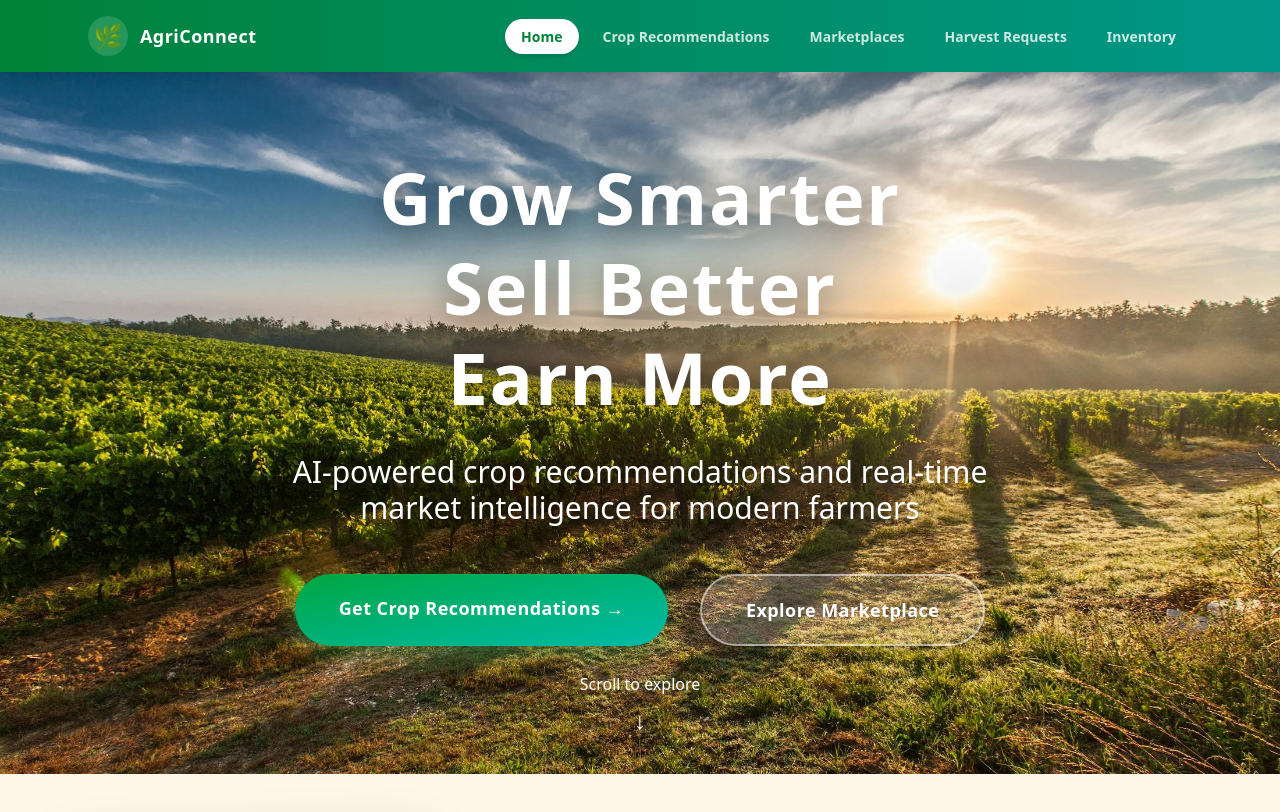
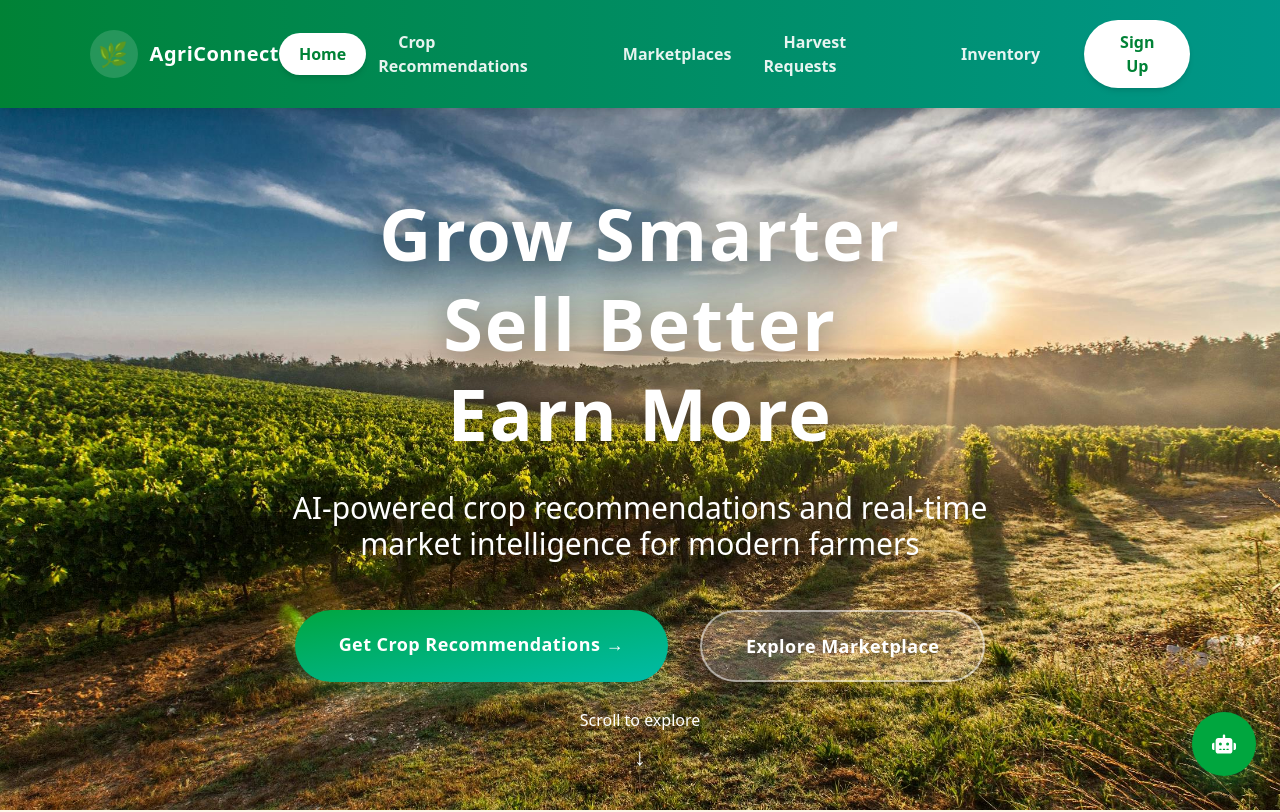
Before and after one commit to PrasadWijesinghe/AgriConnect, a React (Vite) app in the folder frontend/: page / in a window 1280 px wide. Shown: the top 812 px of the page. Built offline with nearby package versions, Linux system fonts and the light colour scheme.

Commit message:
fourth commit

```diff
--- a/frontend/src/components/Header.jsx
+++ b/frontend/src/components/Header.jsx
@@ -6,22 +6,23 @@ function Header() {
   const navLinkClass = (path) => {
     const active = location.pathname === path;
     return [
-      'px-4 py-2 rounded-full text-sm font-semibold transition-colors duration-200',
+      'px-5 py-2.5 rounded-full text-base font-semibold transition-colors duration-200',
       active
         ? 'bg-white text-green-700 shadow-md'
-        : 'text-white/80 hover:text-white hover:bg-white/10',
+        : 'text-white/90 hover:text-white hover:bg-white/10',
     ].join(' ');
   };
 
   return (
     <header className="sticky top-0 z-50 bg-gradient-to-r from-green-700 to-teal-600 text-white shadow-lg">
-      <div className="mx-auto flex max-w-6xl items-center justify-between px-6 py-4">
-        <Link to="/" className="flex items-center gap-3 text-lg font-bold tracking-wide">
-          <span className="flex h-10 w-10 items-center justify-center rounded-full bg-white/15 text-2xl">🌿</span>
+      <div className="flex items-center justify-between px-[7%] py-5">
+        <Link to="/" className="flex items-center gap-3 text-xl font-bold tracking-wide">
+          <span className="flex h-12 w-12 items-center justify-center rounded-full bg-white/15 text-2xl">🌿</span>
           <span>AgriConnect</span>
         </Link>
+        <div className="flex items-center gap-6">
           <nav>
-          <ul className="flex items-center gap-2">
+            <ul className="flex items-center gap-3">
               <li><Link to="/" className={navLinkClass('/')}>Home</Link></li>
               <li><Link to="/crop-recommendations" className={navLinkClass('/crop-recommendations')}>Crop Recommendations</Link></li>
               <li><Link to="/marketplaces" className={navLinkClass('/marketplaces')}>Marketplaces</Link></li>
@@ -29,6 +30,10 @@ function Header() {
               <li><Link to="/inventory" className={navLinkClass('/inventory')}>Inventory</Link></li>
             </ul>
           </nav>
+          <button className="px-6 py-2.5 rounded-full bg-white text-green-700 font-semibold text-base shadow-md hover:bg-white/95 hover:shadow-lg transition-all duration-200">
+            Sign Up
+          </button>
+        </div>
       </div>
     </header>
   );
--- a/frontend/src/pages/Home.jsx
+++ b/frontend/src/pages/Home.jsx
@@ -1,8 +1,11 @@
 import { Link } from 'react-router-dom';
-import { FaArrowRight, FaCalendarDays, FaLocationDot, FaWandMagicSparkles, FaLayerGroup, FaChartLine, FaBell } from 'react-icons/fa6';
+import { FaArrowRight, FaCalendarDays, FaLocationDot, FaWandMagicSparkles, FaLayerGroup, FaChartLine, FaBell, FaRobot, FaXmark, FaPaperPlane } from 'react-icons/fa6';
+import { useState } from 'react';
 import assets from '../assets/assets';
 
 function Home() {
+  const [isChatOpen, setIsChatOpen] = useState(false);
+
   return (
     <main>
       <section className="text-center py-20 px-[5%] bg-gradient-to-br from-black/40 to-blue-500/25 text-white flex flex-col justify-center items-center min-h-[80vh] relative bg-cover bg-center bg-fixed" style={{ backgroundImage: `url(${assets.bg_home})` }}>
@@ -180,7 +183,7 @@ function Home() {
               icon: <FaLocationDot />,
               tint: 'from-blue-500 to-purple-500',
             },
-            , {
+            {
               title: 'Smart Analytics',
               desc: 'Get powerful insights on your best-performing crops and revenue trends.',
               icon: <FaChartLine />,
@@ -224,6 +227,68 @@ function Home() {
         <p className="text-right not-italic font-semibold mt-6">Farmer from Kandy</p>
         <p className="text-right not-italic font-semibold mt-6">Verified Farmer</p>
       </section>
+
+      {/* Floating Chatbot Button */}
+      <button
+        onClick={() => setIsChatOpen(true)}
+        className={`fixed bottom-6 right-6 h-16 w-16 rounded-full bg-green-600 text-white shadow-[0_8px_24px_rgba(22,163,74,0.4)] transition-all duration-300 hover:bg-green-700 hover:scale-110 hover:shadow-[0_12px_32px_rgba(22,163,74,0.5)] flex items-center justify-center z-50 ${isChatOpen ? 'hidden' : 'flex'}`}
+        aria-label="Open chatbot"
+      >
+        <FaRobot className="text-2xl" />
+      </button>
+
+      {/* Chat Interface */}
+      {isChatOpen && (
+        <div className="fixed bottom-6 right-6 w-[380px] h-[550px] bg-white rounded-[24px] shadow-[0_20px_60px_rgba(0,0,0,0.25)] flex flex-col z-50 overflow-hidden">
+          {/* Chat Header */}
+          <div className="bg-gradient-to-r from-green-600 to-green-500 px-6 py-4 flex items-center justify-between">
+            <div className="flex items-center gap-3">
+              <div className="h-10 w-10 rounded-full bg-white/20 flex items-center justify-center">
+                <FaRobot className="text-xl text-white" />
+              </div>
+              <div>
+                <h3 className="text-white font-bold text-lg m-0">AgriBot</h3>
+                <p className="text-white/80 text-xs m-0">Your farming assistant</p>
+              </div>
+            </div>
+            <button
+              onClick={() => setIsChatOpen(false)}
+              className="h-8 w-8 rounded-full bg-white/20 hover:bg-white/30 flex items-center justify-center transition-colors"
+              aria-label="Close chat"
+            >
+              <FaXmark className="text-white" />
+            </button>
+          </div>
+
+          {/* Chat Messages */}
+          <div className="flex-1 p-6 overflow-y-auto bg-gray-50">
+            <div className="space-y-4">
+              <div className="flex gap-3">
+                <div className="h-8 w-8 rounded-full bg-green-100 flex items-center justify-center flex-shrink-0">
+                  <FaRobot className="text-green-600 text-sm" />
+                </div>
+                <div className="bg-white rounded-[16px] rounded-tl-none px-4 py-3 shadow-sm max-w-[260px]">
+                  <p className="text-sm text-gray-800 m-0">Hello! 👋 I'm AgriBot, your agricultural assistant. How can I help you today?</p>
+                </div>
+              </div>
+            </div>
+          </div>
+
+          {/* Chat Input */}
+          <div className="p-4 border-t border-gray-200 bg-white">
+            <div className="flex gap-2">
+              <input
+                type="text"
+                placeholder="Type your message..."
+                className="flex-1 px-4 py-3 rounded-full border border-gray-300 focus:outline-none focus:border-green-500 text-sm"
+              />
+              <button className="h-[44px] w-[44px] rounded-full bg-green-600 hover:bg-green-700 flex items-center justify-center transition-colors">
+                <FaPaperPlane className="text-white text-sm" />
+              </button>
+            </div>
+          </div>
+        </div>
+      )}
     </main>
   );
 }
```
Lines whose indentation alone changed are shown as unchanged.
